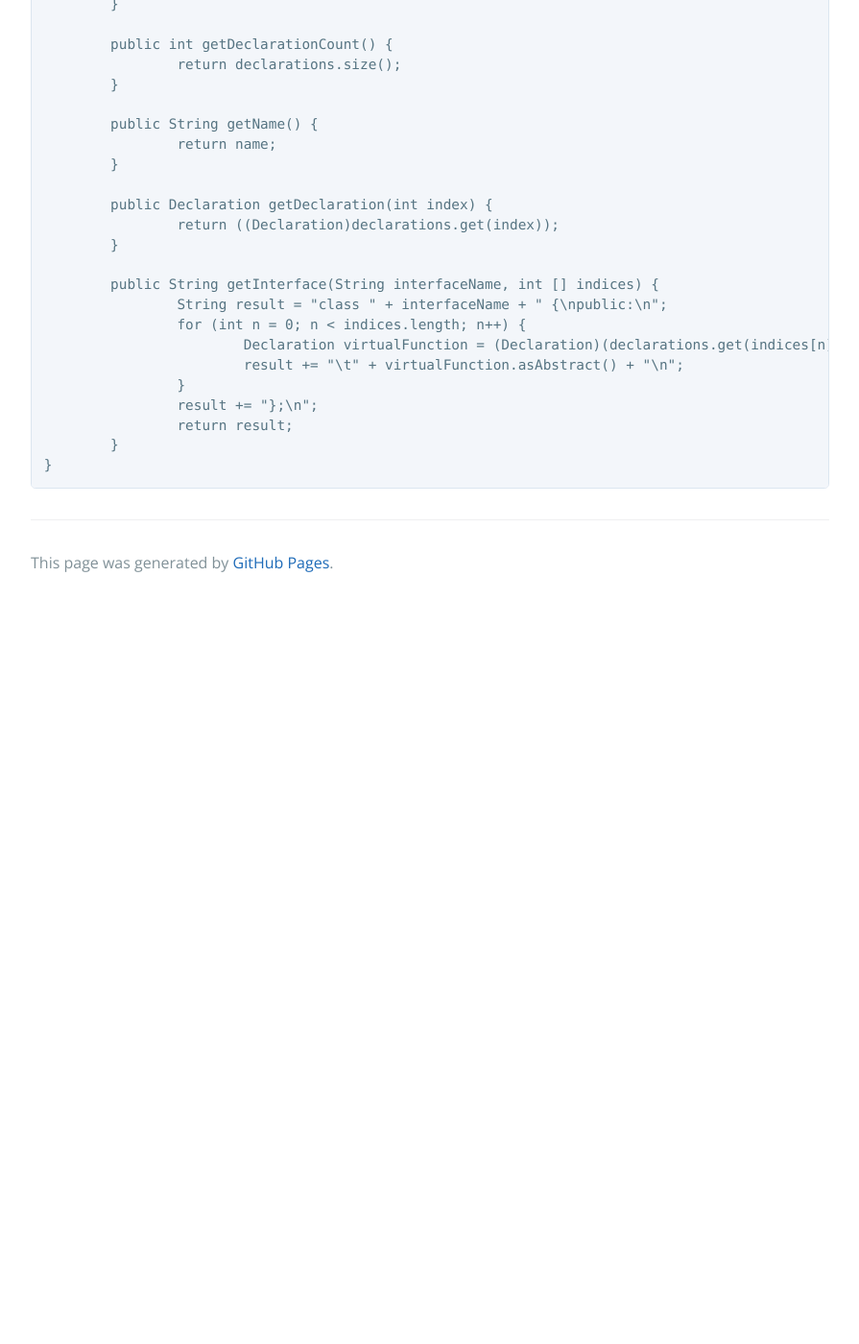
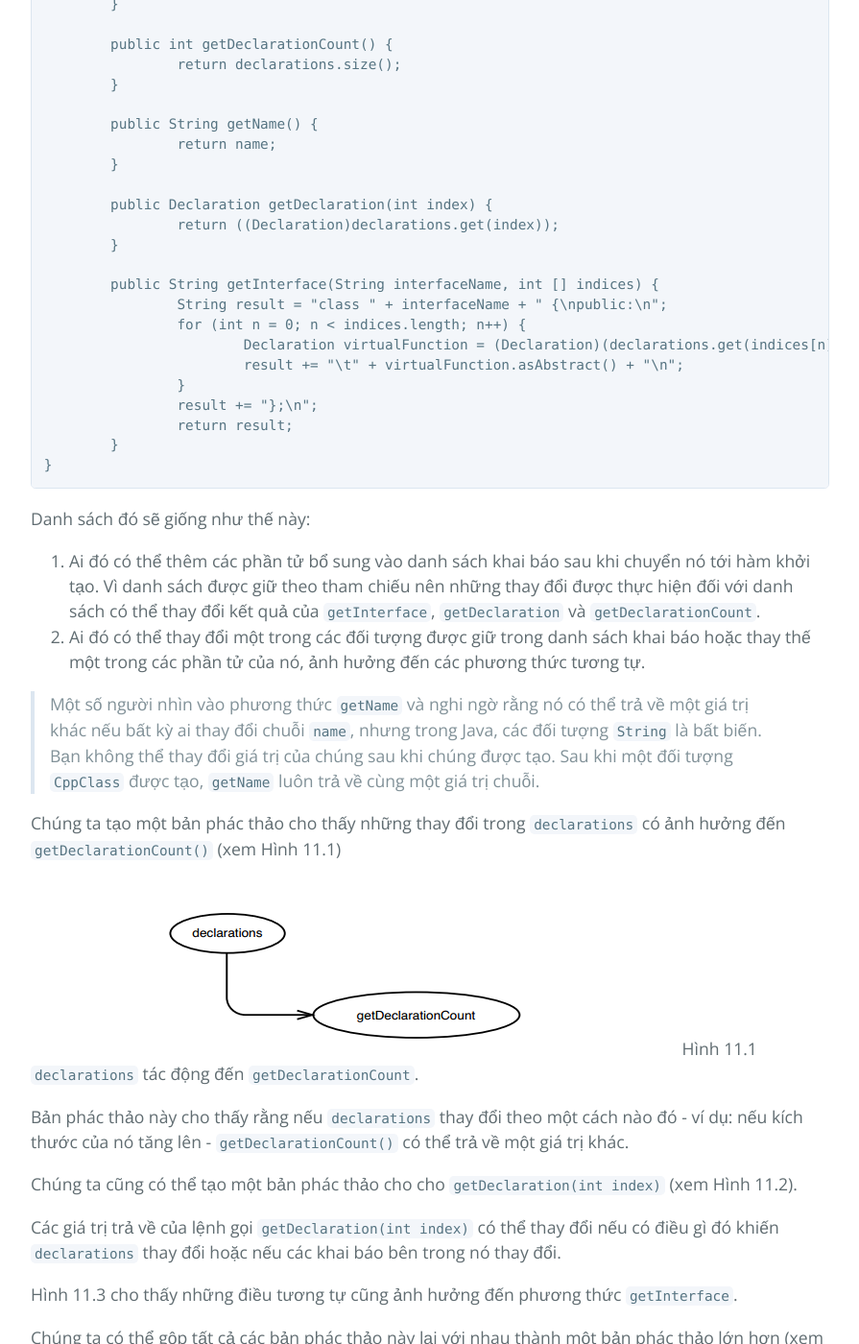
Before and after one commit to HaiBV/haibv.github.io, a Jekyll site: the page built from working-effectively-with-legacy-code/chapter-11-i-need-to-make-a-change-what-methods-should-i-test.md, in a window 1280 px wide and 1400 px high, scrolled down 2195 px. Shown: the whole window at 96% size, without its empty margins (192-1087 px from the left). Built offline with Jekyll 4.4.1, drawn with Linux system fonts in a browser that asks for light colours; our own code applies the rules of GitHub Pages for plain Markdown files; before the commit the page ends 2825 px from its top, so only the background shows below that; some of the changed text lies outside the part shown.

Commit message:
Book - Working Efectively with Legacy Code - P2 - C11

````diff
--- a/working-effectively-with-legacy-code/chapter-11-i-need-to-make-a-change-what-methods-should-i-test.md
+++ b/working-effectively-with-legacy-code/chapter-11-i-need-to-make-a-change-what-methods-should-i-test.md
@@ -68,3 +68,34 @@ public class CppClass {
 	}
 }
 ```
+
+Danh sách đó sẽ giống như thế này:
+
+1. Ai đó có thể thêm các phần tử bổ sung vào danh sách khai báo sau khi chuyển nó tới hàm khởi tạo. Vì danh sách được giữ theo tham chiếu nên những thay đổi được thực hiện đối với danh sách có thể thay đổi kết quả của `getInterface`, `getDeclaration` và `getDeclarationCount`.
+2. Ai đó có thể thay đổi một trong các đối tượng được giữ trong danh sách khai báo hoặc thay thế một trong các phần tử của nó, ảnh hưởng đến các phương thức tương tự.
+
+> Một số người nhìn vào phương thức `getName` và nghi ngờ rằng nó có thể trả về một giá trị khác nếu bất kỳ ai thay đổi chuỗi `name`, nhưng trong Java, các đối tượng `String` là bất biến. Bạn không thể thay đổi giá trị của chúng sau khi chúng được tạo. Sau khi một đối tượng `CppClass` được tạo, `getName` luôn trả về cùng một giá trị chuỗi.
+
+Chúng ta tạo một bản phác thảo cho thấy những thay đổi trong `declarations` có ảnh hưởng đến `getDeclarationCount()` (xem Hình 11.1)
+
+![11.1](images/11-1.png)
+Hình 11.1 `declarations` tác động đến `getDeclarationCount`.
+
+Bản phác thảo này cho thấy rằng nếu `declarations` thay đổi theo một cách nào đó - ví dụ: nếu kích thước của nó tăng lên - `getDeclarationCount()` có thể trả về một giá trị khác.
+
+Chúng ta cũng có thể tạo một bản phác thảo cho cho `getDeclaration(int index)` (xem Hình 11.2).
+
+Các giá trị trả về của lệnh gọi `getDeclaration(int index)` có thể thay đổi nếu có điều gì đó khiến `declarations` thay đổi hoặc nếu các khai báo bên trong nó thay đổi.
+
+Hình 11.3 cho thấy những điều tương tự cũng ảnh hưởng đến phương thức `getInterface`.
+
+Chúng ta có thể gộp tất cả các bản phác thảo này lại với nhau thành một bản phác thảo lớn hơn (xem Hình 11.4)
+
+![11.2](images/11-2.png)
+Hình 11.2 `declarations` và các đối tượng mà nó nắm giữ tác động đến `getDeclarationCount`
+
+![11.3](images/11-3.png)
+Hình 11.3 Những thứ ảnh hưởng đến `getInterface`
+
+![11.4](images/11-4.png)
+Hình 11.4 Tổng hợp các bản phác thảo
````
Also changed, not shown: working-effectively-with-legacy-code/images/11-1.png (added), working-effectively-with-legacy-code/images/11-2.png (added), working-effectively-with-legacy-code/images/11-3.png (added), working-effectively-with-legacy-code/images/11-4.png (added).
